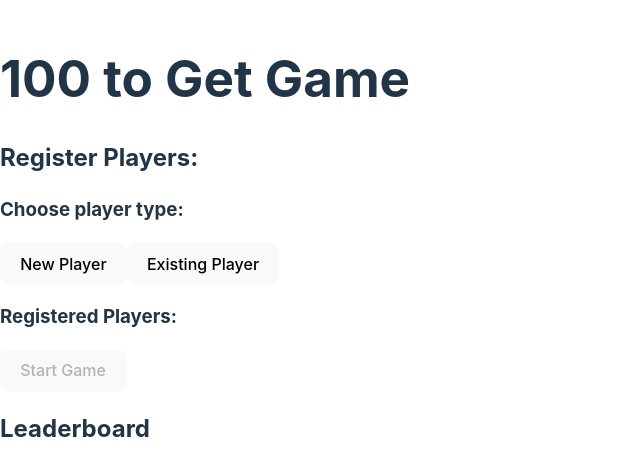
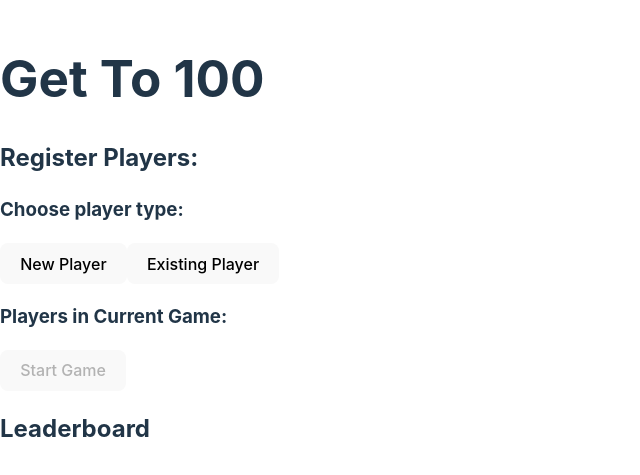
Before and after one commit to Adinakallus/Fullstack4-GetTo100, a React (Vite) app in the folder GetTO100/: page / in a window 1280 px wide. Shown: the part 159-634 px from the top of the page, without its empty margins (0-640 px from the left). Built offline with nearby package versions, Linux system fonts and the light colour scheme.

Commit message:
player reg works

```diff
--- a/GetTO100/src/App.jsx
+++ b/GetTO100/src/App.jsx
@@ -29,11 +29,11 @@ const App = () => {
 
   return (
     <div className="App">
-      <h1>100 to Get Game</h1>
+      <h1>Get To 100</h1>
       {!gameStarted ? (
         <div>
           <PlayerRegistration addPlayer={addPlayer} />
-          <h3>Registered Players:</h3>
+          <h3> Players in Current Game:</h3>
           <ul>
             {players.map((player, index) => (
               <li key={index}>
```
